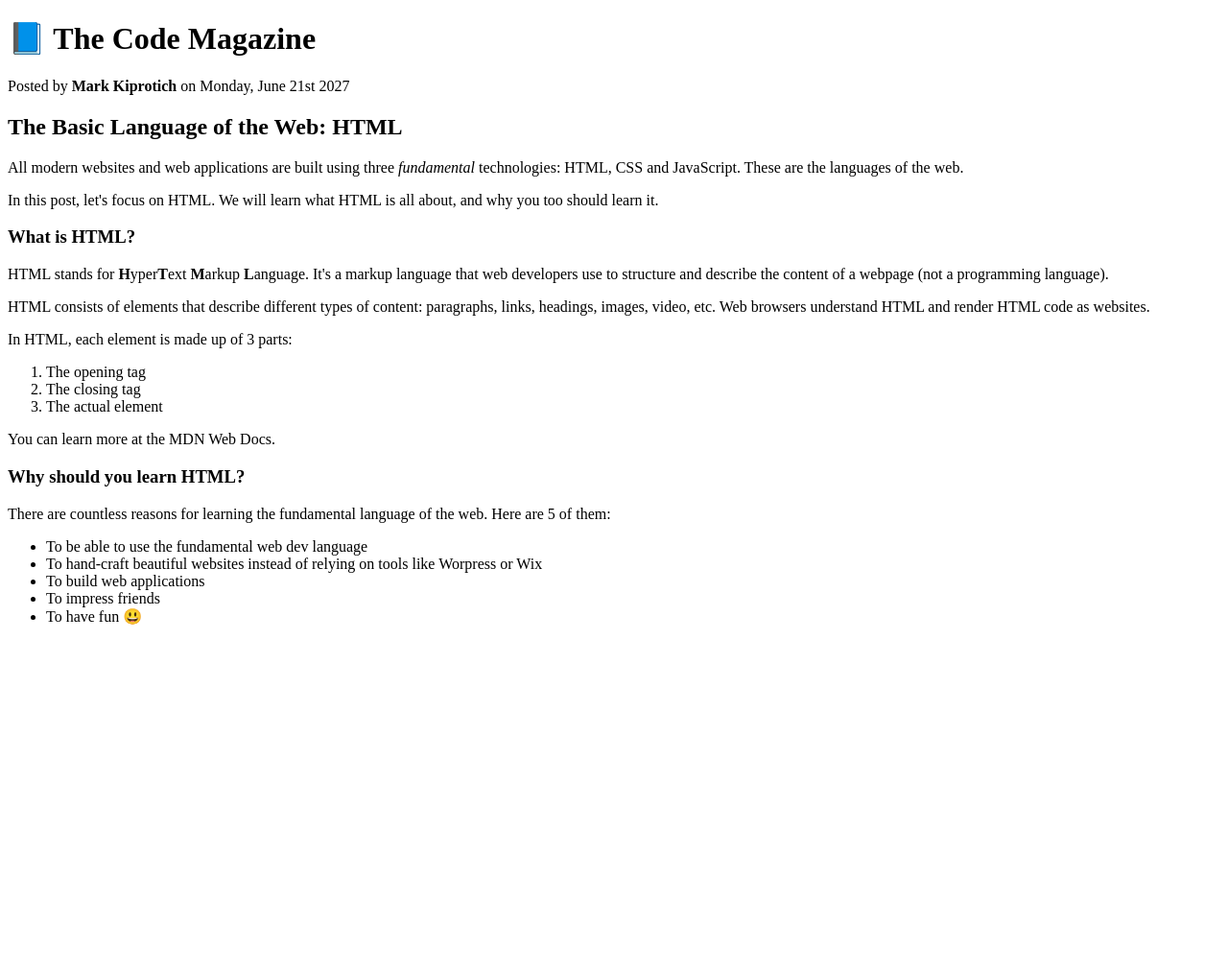
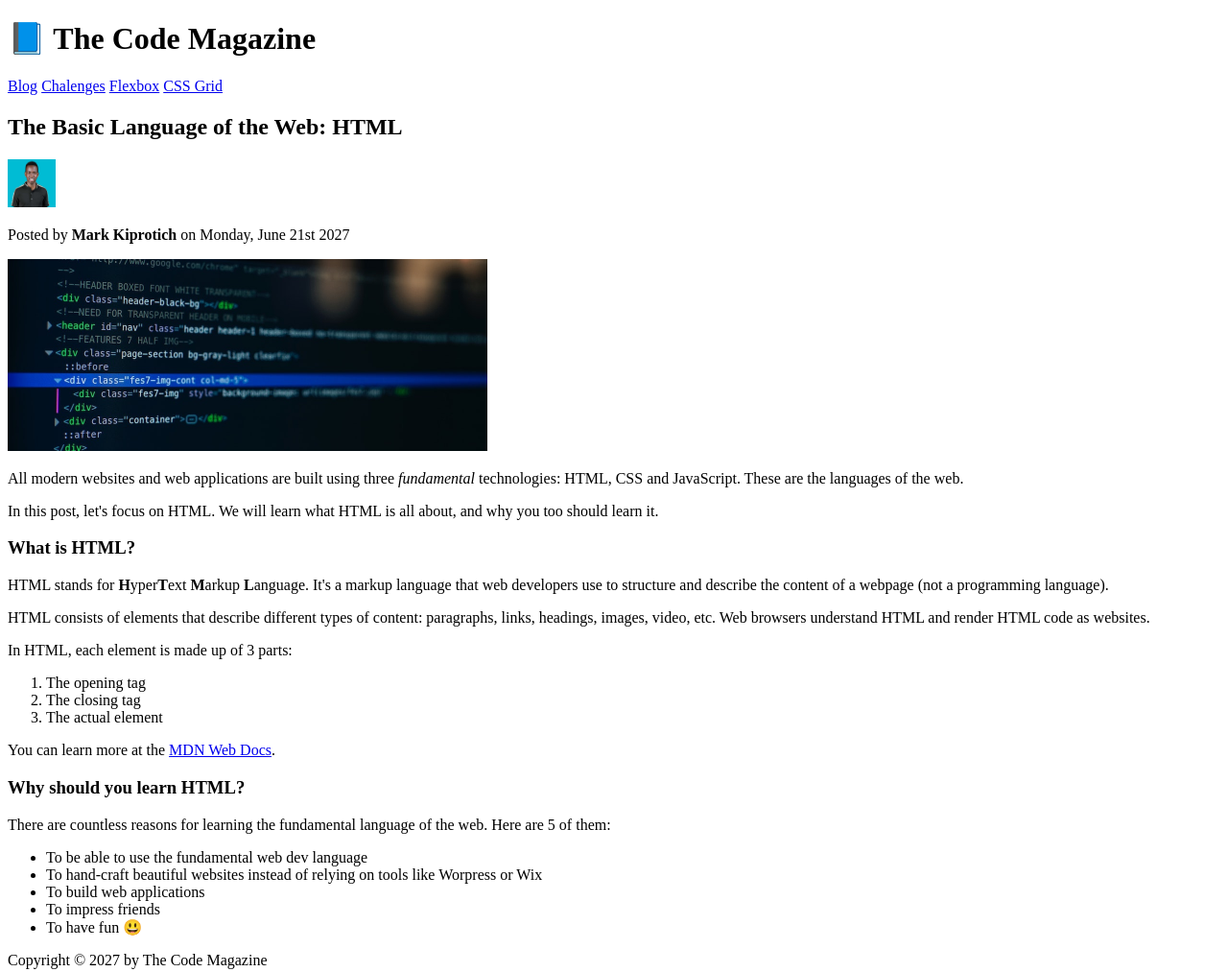
Before and after one commit to MachineKe/MyProjects, a plain HTML site: page ResponsiveWebsites/02-HTML-Fundamentals/index.html in a window 1280 px wide. Shown: the whole page at 96% size. Before the commit the page ends 800 px from the top, so only its background shows below. Drawn offline with Linux system fonts and the light colour scheme.

Commit message:
Semantic HTML

```diff
--- a/ResponsiveWebsites/02-HTML-Fundamentals/index.html
+++ b/ResponsiveWebsites/02-HTML-Fundamentals/index.html
@@ -1,6 +1,7 @@
 <!DOCTYPE html>
-<html>
+<html lang="en">
   <head>
+    <meta charset="UTF-8" />
     <title>The Basic Language of the web: HTML</title>
   </head>
   <body>
@@ -11,15 +12,38 @@
     <h5>The basic Language of the web: HTML</h5>
     <h6>The basic Language of the web: HTML</h6>
     -->
+    <header>
+      <h1>📘 The Code Magazine</h1>
 
-    <h1>📘 The Code Magazine</h1>
-    <p>Posted by <strong>Mark Kiprotich</strong> on Monday, June 21st 2027</p>
+      <nav>
+        <a href="blog.html">Blog</a>
+        <a href="#">Chalenges</a>
+        <a href="#">Flexbox</a>
+        <a href="#">CSS Grid</a>
+      </nav>
+    </header>
 
-    <h2>The Basic Language of the Web: HTML</h2>
+    <article>
+      <header>
+        <h1>The Basic Language of the Web: HTML</h1>
+
+        <img src="Mark.png" height="50" width="50" />
+
+        <p>
+          Posted by <strong>Mark Kiprotich</strong> on Monday, June 21st 2027
+        </p>
+
+        <img
+          src="post-img.jpg"
+          alt="HTML code on a screen"
+          width="500"
+          height="200"
+        />
+      </header>
       <p>
         All modern websites and web applications are built using three
-      <em>fundamental</em> technologies: HTML, CSS and JavaScript. These are the
-      languages of the web.
+        <em>fundamental</em> technologies: HTML, CSS and JavaScript. These are
+        the languages of the web.
       </p>
 
       <p>
@@ -31,9 +55,9 @@
 
       <p>
         HTML stands for <strong>H</strong>yper<strong>T</strong>ext
-      <strong>M</strong>arkup <strong>L</strong>anguage. It's a markup language
-      that web developers use to structure and describe the content of a webpage
-      (not a programming language).
+        <strong>M</strong>arkup <strong>L</strong>anguage. It's a markup
+        language that web developers use to structure and describe the content
+        of a webpage (not a programming language).
       </p>
 
       <p>
@@ -50,7 +74,14 @@
         <li>The actual element</li>
       </ol>
 
-    You can learn more at the MDN Web Docs.
+      <p>
+        You can learn more at the
+        <a
+          href="https://developer.mozilla.org/en-US/docs/Web/HTML"
+          target="_blank"
+          >MDN Web Docs</a
+        >.
+      </p>
 
       <h3>Why should you learn HTML?</h3>
 
@@ -69,5 +100,8 @@
         <li>To impress friends</li>
         <li>To have fun 😃</li>
       </ul>
+    </article>
+
+    <footer>Copyright &copy; 2027 by The Code Magazine</footer>
   </body>
 </html>
```
Also changed, not shown: ResponsiveWebsites/02-HTML-Fundamentals/blog.html (added, +10 -0 lines), ResponsiveWebsites/02-HTML-Fundamentals/Mark.png (added). Lines whose indentation alone changed are shown as unchanged.
